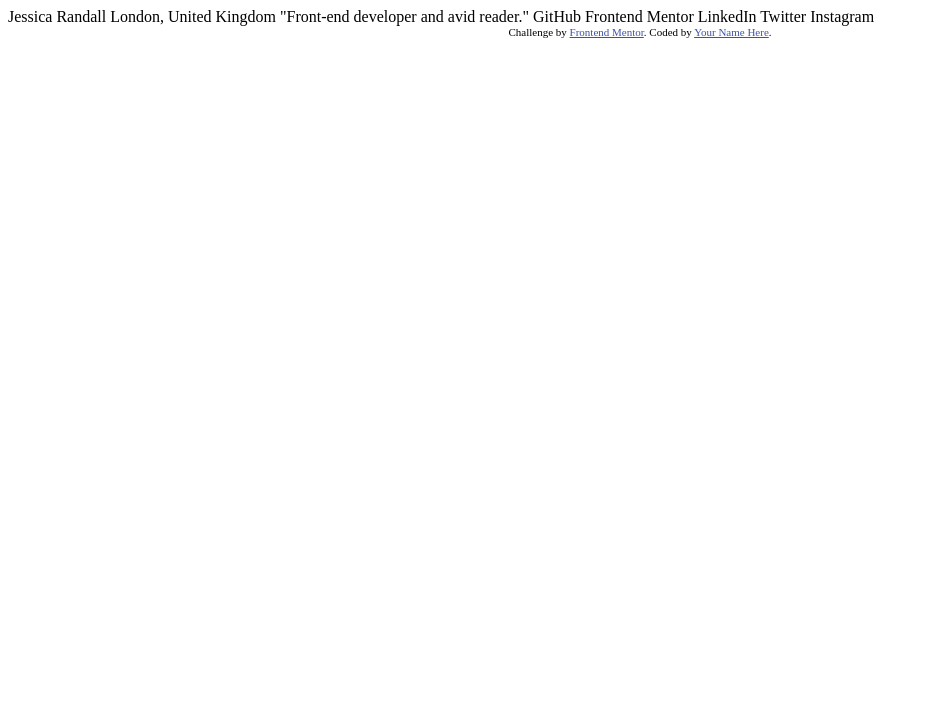
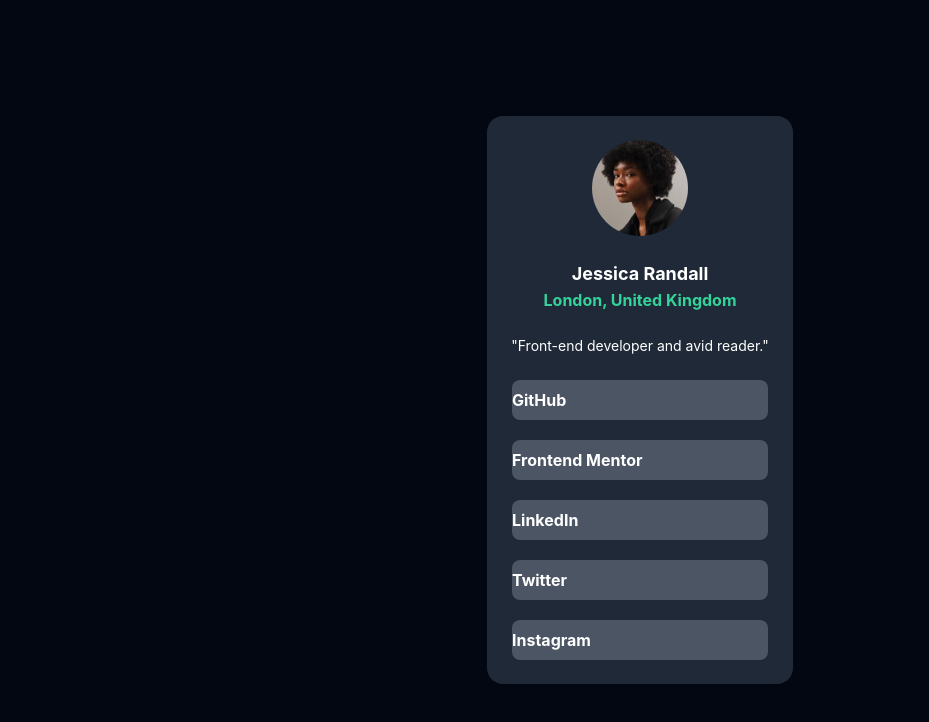
Before and after one commit to keltiek/frontendmentor, a plain HTML site: page social-links-profile/index.html in a window 1280 px wide. Shown: the whole page, without its empty margins (0-929 px from the left). Drawn offline with nearby package versions, Linux system fonts and the light colour scheme.

Commit message:
items-center doesn't work for <a> tag parent

```diff
--- a/social-links-profile/index.html
+++ b/social-links-profile/index.html
@@ -1,34 +1,92 @@
-<!DOCTYPE html>
+<!doctype html>
 <html lang="en">
-<head>
-  <meta charset="UTF-8">
-  <meta name="viewport" content="width=device-width, initial-scale=1.0"> <!-- displays site properly based on user's device -->
+  <head>
+    <meta charset="UTF-8" />
+    <meta name="viewport" content="width=device-width, initial-scale=1.0" />
+    <!-- displays site properly based on user's device -->
+    <script src="https://cdn.tailwindcss.com"></script>
+    <script>
+      tailwind.config = {
+        theme: {
+          extend: {
+            fontFamily: {
+              primary: ["Inter", "sans-serif"],
+            },
+            colors: {
+              clifford: "#34d399",
+            },
+          },
+        },
+      };
+    </script>
+    <link
+      rel="icon"
+      type="image/png"
+      sizes="32x32"
+      href="./assets/images/favicon-32x32.png"
+    />
 
-  <link rel="icon" type="image/png" sizes="32x32" href="./assets/images/favicon-32x32.png">
+    <title>Frontend Mentor | Social links profile</title>
+  </head>
+  <body class="flex min-h-screen w-full flex-col bg-gray-950 text-white">
+    <!-- max-w-[380px] max-w-xl -->
+    <main
+      class="font-primary m-auto flex max-w-[380px] flex-col items-center rounded-2xl bg-gray-800"
+    >
+      <div class="mb-6 mt-6">
+        <img
+          class="h-auto max-w-24 rounded-full"
+          src="./assets/images/avatar-jessica.jpeg"
+          alt="avatar-jessica"
+        />
+      </div>
+      <div class="mx-6 flex flex-col items-center">
+        <h1 class="text-lg font-bold">Jessica Randall</h1>
+        <div class="text-clifford font-bold">London, United Kingdom</div>
+        <h2 class="mb-6 mt-6 text-sm">
+          "Front-end developer and avid reader."
+        </h2>
+        <div class="flex w-64 flex-col items-center">
+          <a
+            href="https://www.frontendmentor.io?ref=challenge"
+            target="_blank"
+            class="mb-5 w-full rounded-lg bg-gray-600 py-2 font-bold hover:bg-emerald-400"
+            >GitHub</a
+          >
+          <a
+            href="https://www.frontendmentor.io?ref=challenge"
+            target="_blank"
+            class="mb-5 w-full rounded-lg bg-gray-600 py-2 font-bold hover:bg-emerald-400"
+            >Frontend Mentor</a
+          >
+          <a
+            href="https://www.frontendmentor.io?ref=challenge"
+            target="_blank"
+            class="mb-5 w-full rounded-lg bg-gray-600 py-2 font-bold hover:bg-emerald-400"
+            >LinkedIn</a
+          >
+          <a
+            href="https://www.frontendmentor.io?ref=challenge"
+            target="_blank"
+            class="mb-5 w-full rounded-lg bg-gray-600 py-2 font-bold hover:bg-emerald-400"
+            >Twitter</a
+          >
+          <a
+            href="https://www.frontendmentor.io?ref=challenge"
+            target="_blank"
+            class="mb-6 w-full rounded-lg bg-gray-600 py-2 font-bold hover:bg-emerald-400"
+            >Instagram</a
+          >
+        </div>
+      </div>
+    </main>
 
-  <title>Frontend Mentor | Social links profile</title>
-
-  <!-- Feel free to remove these styles or customise in your own stylesheet 👍 -->
-  <style>
-    .attribution { font-size: 11px; text-align: center; }
-    .attribution a { color: hsl(228, 45%, 44%); }
-  </style>
-</head>
-<body>
-
-  Jessica Randall
-  London, United Kingdom
-  "Front-end developer and avid reader."
-
-  GitHub
-  Frontend Mentor
-  LinkedIn
-  Twitter
-  Instagram
-
-  <div class="attribution">
-    Challenge by <a href="https://www.frontendmentor.io?ref=challenge" target="_blank">Frontend Mentor</a>.
-    Coded by <a href="#">Your Name Here</a>.
-  </div>
-</body>
+    <!--
+      <footer class="bg-gray-100">
+        Challenge by
+        <a href="https://www.frontendmentor.io?ref=challenge" target="_blank"
+          >Frontend Mentor</a
+        >. Coded by <a href="#">a newbie</a>.
+      </footer> -->
+  </body>
 </html>
```
Also changed, not shown: social-links-profile/design/active-states-x2.jpg (added), social-links-profile/tailwind.config.js (added).
